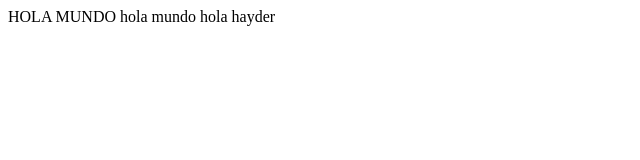
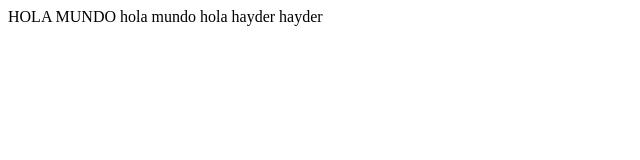
Before and after one commit to hmosquto/Prueba, a plain HTML site: page index.html in a window 1280 px wide. Shown: the full height of the page, 0-640 px from the left. Drawn offline with Linux system fonts and the light colour scheme.

Commit message:
Revert "Revert "cambio3""
This reverts commit c7bb513b2646dd951b9e417bb0a60f01777ee33c.

```diff
--- a/index.html
+++ b/index.html
@@ -7,5 +7,6 @@
 	HOLA MUNDO
 	hola mundo
 		hola hayder
+		hayder
 </body>
 </html>
```
